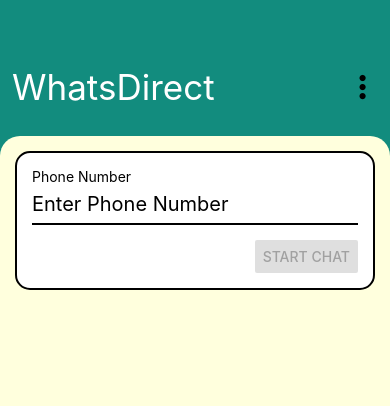
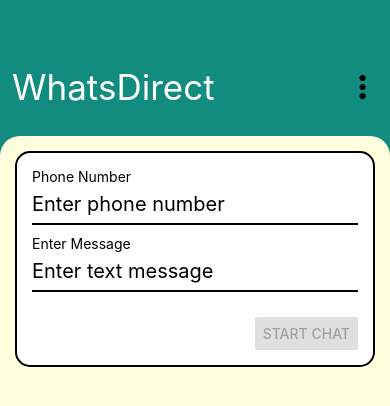
Before and after one commit to kanagu555/WhatsDirect, a React Native app: screen / in a window 390 px wide. Shown: the top 406 px of the page. Built offline with nearby package versions, Linux system fonts and the light colour scheme.

Commit message:
added text message element

```diff
--- a/components/WhatsForm.js
+++ b/components/WhatsForm.js
@@ -11,16 +11,21 @@
 
 const WhatsForm = () => {
   const [phoneNumber, setPhoneNumber] = useState("");
+  const [textMessage, setTextMessage] = useState("");
 
   const handlePhoneNumber = (number) => {
     console.log(number);
     setPhoneNumber(number);
   };
 
+  const handleTextMessage = (message) => {
+    console.log(message);
+    setTextMessage(message);
+  };
+
   const handleSendChat = () => {
-    const URL = `https://api.whatsapp.com/send/?phone=91-${phoneNumber}&text=Hello`;
+    const URL = `https://api.whatsapp.com/send/?phone=91-${phoneNumber}&text=${textMessage}`;
     Linking.openURL(URL);
-        setPhoneNumber("");
   };
 
   return (
@@ -28,11 +33,17 @@
       <Text>Phone Number</Text>
       <TextInput
         style={styles.textInput}
-        placeholder="Enter Phone Number"
+        placeholder="Enter phone number"
         keyboardType="numeric"
         secureTextEntry={false}
         value={phoneNumber}
         onChangeText={handlePhoneNumber}
+      />
+      <Text>Enter Message</Text>
+      <TextInput
+        style={styles.textInput}
+        placeholder="Enter text message"
+        onChangeText={handleTextMessage}
       />
       <View style={styles.buttonStyle}>
         <Button
@@ -60,6 +71,7 @@
     borderBottomWidth: 2,
     height: 40,
     fontSize: 20,
+    marginBottom: 10,
   },
   buttonStyle: {
     marginTop: 15,
```
